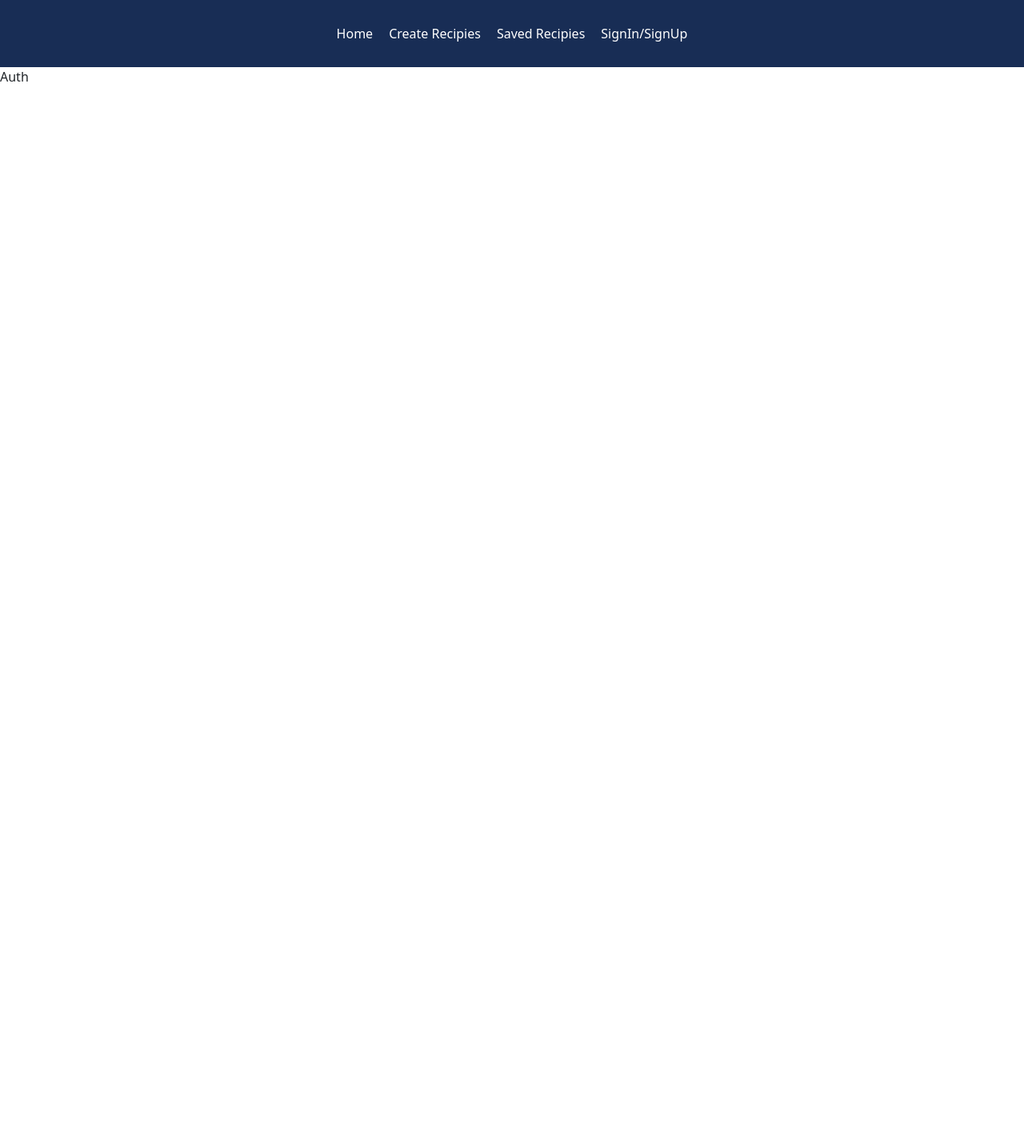
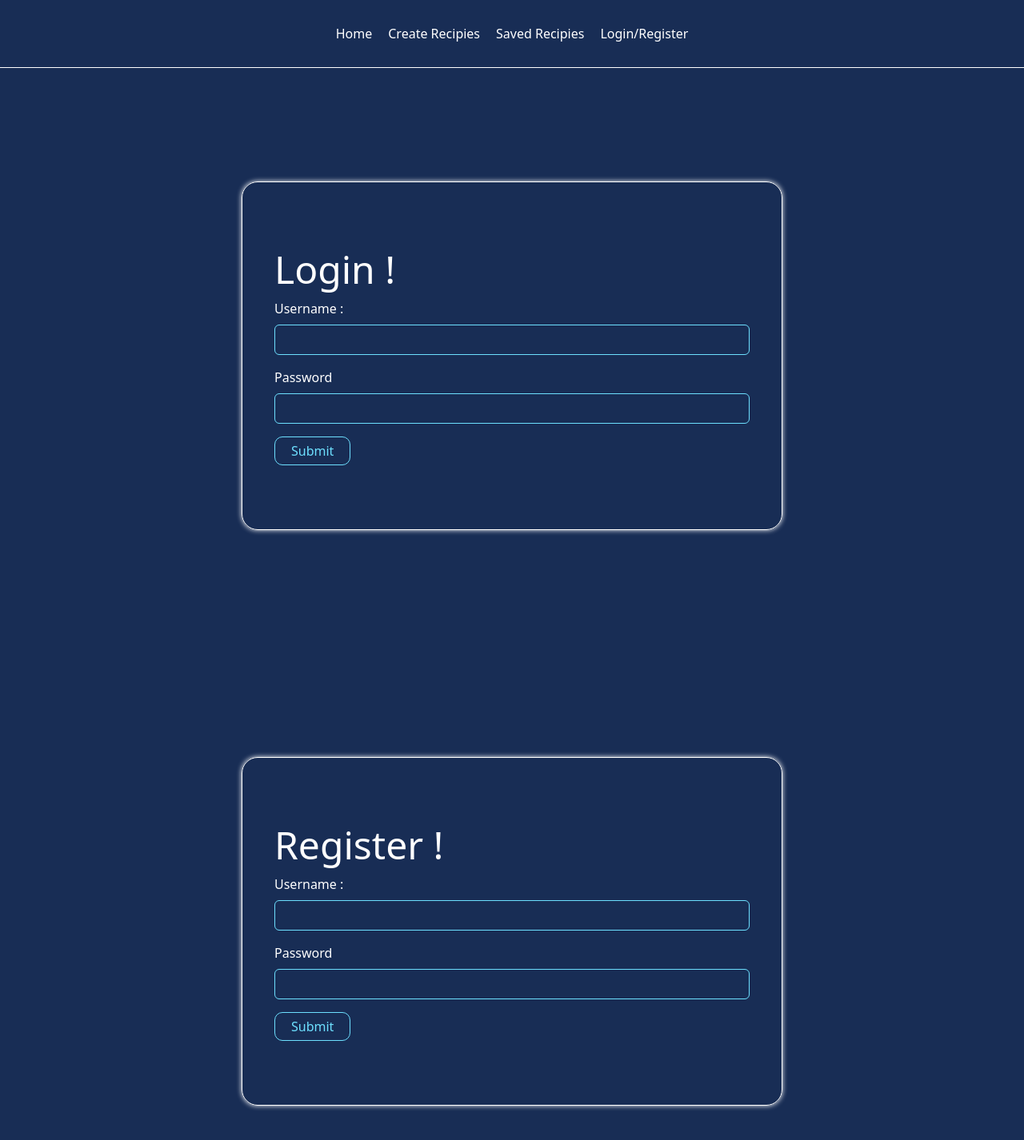
Before and after one commit to Shobindiran/Recipe, a React (Create React App) app in the folder client/: page /auth in a window 1280 px wide. Shown: the top 1426 px of the page at 80% size. Before the commit the page ends 800 px from the top, so only its background shows below. Built offline with nearby package versions, Linux system fonts and the light colour scheme.

Commit message:
Login,Registeration UI completed,Registeration fully functional with server and db

```diff
--- a/client/src/components/Header.jsx
+++ b/client/src/components/Header.jsx
@@ -9,7 +9,7 @@ const Header = () => {
             <Link to="/">Home</Link>
             <Link to="/create-recipies">Create Recipies</Link>
             <Link to="/saved-recipies">Saved Recipies</Link>
-            <Link to="/auth">SignIn/SignUp</Link>
+            <Link to="/auth">Login/Register</Link>
           </div>
         </div>
     </div>
--- /dev/null
+++ b/client/src/components/Login.jsx
@@ -0,0 +1,34 @@
+import React, { useState } from 'react'
+
+const Login = () => {
+
+  const [username,setUsername] = useState("");
+  const [password,setPassword] = useState("");
+
+  const login = ()=>{
+
+  }
+
+  return (
+    <section className="login">
+      <div className="container">
+        <div className="login-wrapper">
+          <h2 className='display-5 pb-2'>Login !</h2>
+          <form onSubmit={login}>
+            <div className="mb-3">
+              <label htmlFor="username" className="form-label">Username :</label>
+              <input type="text" className="form-control" value={username} onChange={e=>setUsername(e.target.value)}/>
+            </div>
+            <div className="mb-3">
+              <label htmlFor="password" className="form-label">Password</label>
+              <input type="password" className="form-control" value={password} onChange={e=>setPassword(e.target.value)}/>
+            </div>
+            <button type="submit" className="mybtn solid">Submit</button>
+          </form>
+        </div>
+      </div>
+    </section>
+  )
+}
+
+export default Login
--- /dev/null
+++ b/client/src/components/Register.jsx
@@ -0,0 +1,42 @@
+import React,{useState} from 'react';
+import axios from "axios";
+
+
+const Register = () => {
+
+  const [username,setUsername] = useState("");
+  const [password,setPassword] = useState("");
+
+  const register = async (e)=>{
+    e.preventDefault();
+    try{
+      await axios.post("http://localhost:8000/auth/register",{username,password});
+    }catch(err){
+      console.log(err);
+    }
+
+  }
+
+  return (
+    <section className="register">
+      <div className="container">
+        <div className="register-wrapper">
+          <h2 className='display-5 pb-2'>Register !</h2>
+          <form onSubmit={register}>
+            <div className="mb-3">
+              <label htmlFor="username" className="form-label">Username :</label>
+              <input type="text" className="form-control" value={username} onChange={e=>setUsername(e.target.value)}/>
+            </div>
+            <div className="mb-3">
+              <label htmlFor="password" className="form-label">Password</label>
+              <input type="password" className="form-control" value={password} onChange={e=>setPassword(e.target.value)}/>
+            </div>
+            <button type="submit" className="mybtn solid">Submit</button>
+          </form>
+        </div>
+      </div>
+    </section>
+  )
+}
+
+export default Register
--- a/client/src/index.sass
+++ b/client/src/index.sass
@@ -3,15 +3,34 @@ $primary-color: #182D55
 $secondary-color: #FFFFFF
 $accent: #6DE0FF
 
+// defaults
 *
     padding: 0px
     margin: 0px
     box-sizing: border-box
 
+h1,h2,h3,h4,h5,h6,p,div
+    padding: 0px
+    margin: 0px
+
+// common stylings
+.mybtn
+    padding: 5px 20px
+    border-radius: 10px
+    color: $accent
+    border: 1px solid $accent
+    background-color: transparent
+    transition: background-color 1s
+
+    &:hover
+        background-color: $accent
+        color: $primary-color
+
 
 .header
     background-color: $primary-color
     padding-block: 30px
+    border-bottom: 1px solid $secondary-color
 
     .header-wrapper
         display: flex
@@ -21,3 +40,26 @@ $accent: #6DE0FF
         a
             text-decoration: none
             color: $secondary-color
+
+
+.register,.login
+    display: flex
+    justify-content: center
+    align-items: center
+    height: 90vh
+    color: $secondary-color
+    background-color: $primary-color
+
+    .container
+        max-width: 700px
+
+        .register-wrapper,.login-wrapper
+            border: 1px solid $secondary-color
+            padding: 80px 40px
+            border-radius: 20px
+            box-shadow: $secondary-color 0px 0px 6px 0px
+
+            input
+                background-color: transparent
+                color: $secondary-color
+                border: 1px solid $accent
--- a/client/src/pages/Auth.jsx
+++ b/client/src/pages/Auth.jsx
@@ -1,8 +1,13 @@
 import React from 'react'
+import Login from '../components/Login'
+import Register from '../components/Register'
 
 const Auth = () => {
   return (
-    <div>Auth</div>
+    <div>
+      <Login/>
+      <Register/>
+    </div>
   )
 }
 
```
